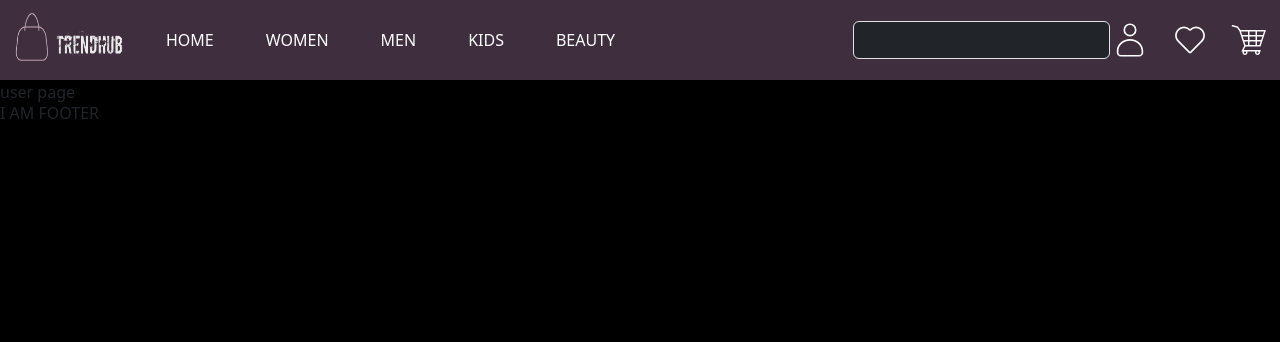
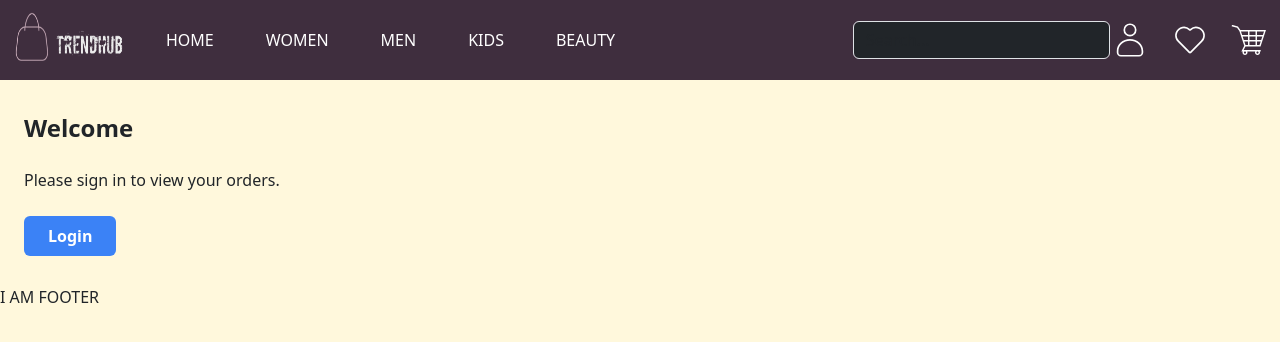
Before and after one commit to SaumyaSingh1/TrendHub, a React (Vite) app in the folder Frontend/: page /userAccount in a window 1280 px wide. Shown: the top 342 px of the page. Built offline with nearby package versions, Linux system fonts and the light colour scheme; no server answers.

Commit message:
Logout functionality added

```diff
--- a/Frontend/src/App.tsx
+++ b/Frontend/src/App.tsx
@@ -13,12 +13,14 @@ import UserAccount from './component/UserAccount';
 import Orders from './component/Orders';
 import OrderConfirmation from './component/OrderConfirmation';
 import Payment from './component/Payment';
+import { AuthProvider } from './context/AuthContext';
 function App() {
   return (
     // Router component to enable routing
     <Router>
       {/* Provider component to provide product context to all components */}
       <ProductProvider>
+        <AuthProvider>
         {/* Routes component to define various routes */}
         <Routes>
           {/* Layout component for common layout */}
@@ -46,6 +48,7 @@ function App() {
             <Route path="/payment" element={<Payment/>}/>
           </Route>
         </Routes>
+        </AuthProvider>
       </ProductProvider>
     </Router>
   );
--- a/Frontend/src/component/UserAccount.tsx
+++ b/Frontend/src/component/UserAccount.tsx
@@ -1,11 +1,60 @@
-import React from 'react'
+import { useState,useEffect } from 'react';
+import { useAuth } from '../context/AuthContext';
+import { Link } from 'react-router-dom';
+import axios from 'axios'
+import { backendUrl } from '../utils/config';
+function UserAccount() {
+  const { isLoggedIn, logout} = useAuth();
+  const [isLoading, setIsLoading] = useState(true);
+  useEffect(() => {
+    // Here, you can perform any additional actions when the component mounts
+    // For example, fetching user data or performing additional checks
 
-function UserAccount() {
+    setIsLoading(false); // For demonstration, let's assume no additional actions are needed
+  }, []);
+
+  if (isLoading) {
+    return <div>Loading...</div>; // Show loading indicator while fetching data or performing checks
+  }
+  const handleLogout = async () => {
+    try {
+      // Call the logout endpoint on the server
+      await axios.post(`${backendUrl}/auth/logout`,{},{
+        withCredentials:true
+      });
+
+      // Once the server successfully logs out the user, trigger the client-side logout
+      logout();
+      console.log("logout successfully")
+    } catch (error) {
+      console.error('Error during logout:', error);
+      // Handle logout error (e.g., show error message)
+    }
+  };
+
   return (
-    <div>
-      user page
+    <div className="container mx-auto px-4 py-8">
+      {isLoggedIn ? (
+        <div>
+          <h2 className="text-2xl font-semibold mb-4">Your Orders</h2>
+          {/* Render the orders component here */}
+        {/* <Link to="/" >  */}
+         <button className="bg-blue-500 hover:bg-blue-700 text-white font-bold py-2 px-4 rounded" onClick={handleLogout}>
+            Logout
+          </button>
+{/* </Link> */}
+        </div>
+      ) : (
+        <div>
+          <h2 className="text-2xl font-semibold mb-4">Welcome</h2>
+          <p className="mb-4">Please sign in to view your orders.</p>
+         <Link to="/login" ><button className="bg-blue-500 hover:bg-blue-700 text-white font-bold py-2 px-4 rounded" >
+            Login
+          </button></Link>
+        </div>
+      )}
     </div>
-  )
+  );
 }
 
-export default UserAccount
+export default UserAccount;
--- /dev/null
+++ b/Frontend/src/context/AuthContext.tsx
@@ -0,0 +1,33 @@
+import React, { createContext, useContext, useState ,useEffect} from 'react';
+import Cookies from 'js-cookie';
+
+const AuthContext = createContext();
+
+export const useAuth = () => {
+  return useContext(AuthContext);
+}
+
+export const AuthProvider = ({ children }) => {
+  const [isLoggedIn, setIsLoggedIn] = useState(false);
+
+  useEffect(() => {
+    // Check for refresh token in cookies
+    const refreshToken = Cookies.get('refreshToken');
+    if (refreshToken) {
+      // User is logged in if refresh token is present
+      setIsLoggedIn(true);
+    }
+  }, []);
+
+  const logout = () => {
+    setIsLoggedIn(false);
+    // Remove refresh token from cookies
+    Cookies.remove('refreshToken');
+  }
+
+  return (
+    <AuthContext.Provider value={{ isLoggedIn,logout }}>
+      {children}
+    </AuthContext.Provider>
+  );
+}
--- a/Frontend/src/index.css
+++ b/Frontend/src/index.css
@@ -2,5 +2,5 @@
 @import 'tailwindcss/components';
 @import 'tailwindcss/utilities';
 body{
-    background-color: black;
+    background-color: cornsilk;
 }
```
Also changed, not shown: 1 other file (tests, documents, lock files or other folders).
